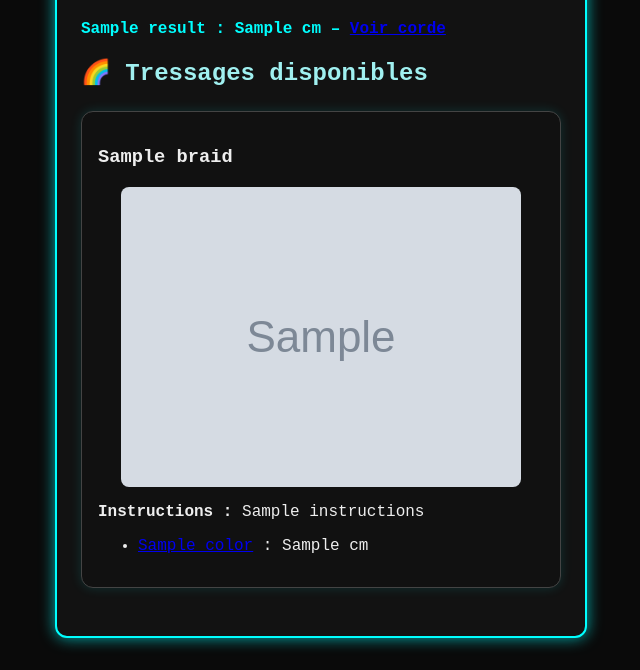
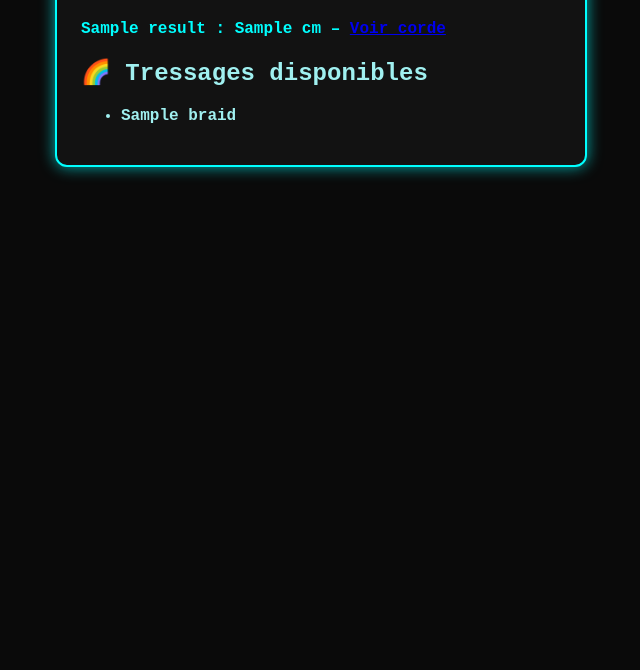
Before and after one commit to tucommenceapousser/paracord-maker, a Flask app: template templates/index.html in a window 1280 px wide. Shown: the part 587-1257 px from the top of the page, without its empty margins (319-959 px from the left). After the commit the page ends 764 px from the top, so only its background shows below. Run offline with Flask 3, Linux system fonts and the light colour scheme; the template is opened without the code that fills it: values that come from a table or form of the project are taken from there, most other values are stand-ins (such as "Sample title", 1, 10 or a date in 2020); grey boxes marked "Sample" are stand-in pictures.

Commit message:
Update index.html

```diff
--- a/templates/index.html
+++ b/templates/index.html
@@ -63,23 +63,17 @@
     </section>
     {% endif %}
 
-    <section id="braid-list">
-      <h2>🌈 Tressages disponibles</h2>
-      {% for braid in breads %}
-        <div class="braid-card">
-          <h3>{{ braid.name }}</h3>
-          <img src="{{ url_for('static', filename='img/' ~ braid.image) }}" alt="{{ braid.name }}" class="braid-img" />
-          <p><strong>Instructions :</strong> {{ braid.instructions }}</p>
-          <ul>
-            {% for color in braid.colors %}
-              <li>
-                <a href="{{ color.url }}" target="_blank">{{ color.name }}</a> : {{ color.length_cm }} cm
-              </li>
-            {% endfor %}
-          </ul>
-        </div>
-      {% endfor %}
-    </section>
+<h2>🌈 Tressages disponibles</h2>
+<ul class="braid-list">
+  {% for braid in braids %}
+    <li>
+      <strong>{{ braid.name }}</strong>
+      {% if braid.image %}
+        <br><img src="{{ url_for('static', filename='img/' ~ braid.image) }}" alt="{{ braid.name }}" style="max-width:200px;">
+      {% endif %}
+    </li>
+  {% endfor %}
+</ul>
 
   </div>
 </body>
```
